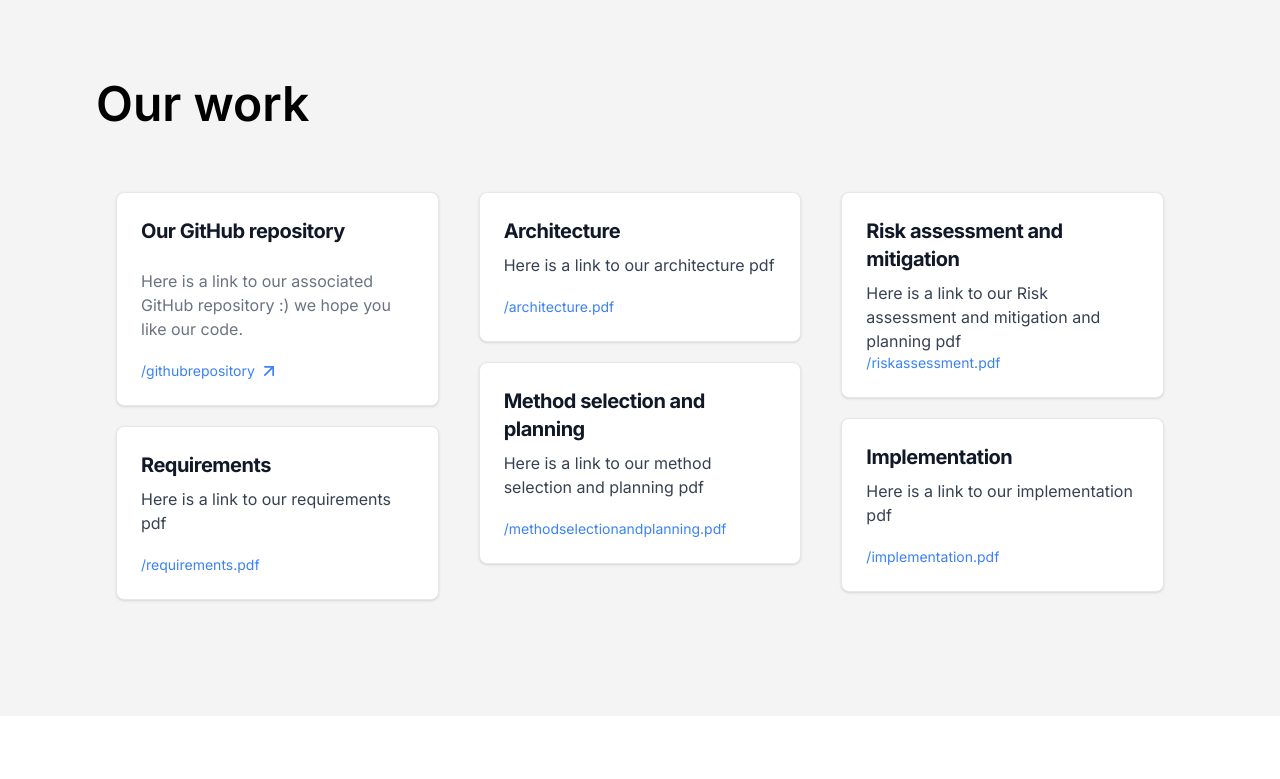
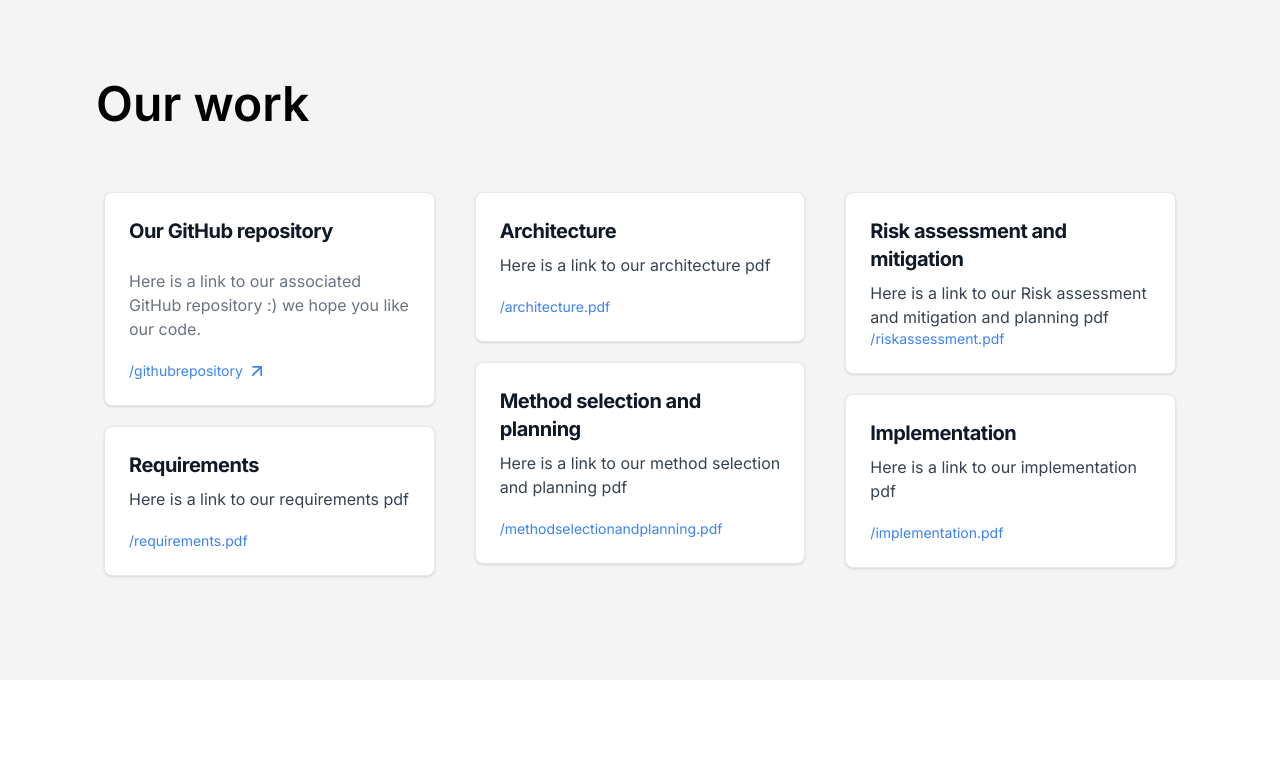
Before and after one commit to charliepiper/charliepiper.github.io, a Next.js app: page / in a window 1280 px wide. Shown: the part 720-1499 px from the top of the page. Built offline with nearby package versions, Linux system fonts and the light colour scheme.

Commit message:
fix: content padding

```diff
--- a/src/components/ContentSection.tsx
+++ b/src/components/ContentSection.tsx
@@ -11,7 +11,7 @@ const HeroSection = () => {
             </h2>
 
             {/* Desktop version */}
-            <div className="p-5 hidden md:flex flex-row gap-10 pt-16">
+            <div className="p-2 hidden md:flex flex-row gap-10 pt-16">
                 <div className="flex flex-col gap-5">
                     <div className="block max-w-sm p-6 bg-white border border-gray-200 rounded-lg shadow hover:bg-gray-100 ">
                     <h5 className="mb-6 text-xl font-bold tracking-tight text-gray-900 ">Our GitHub repository</h5>
@@ -70,7 +70,7 @@ const HeroSection = () => {
             </div>
 
             {/* Phone version  */}
-            <div className="md:hidden p-5 gap-10 pt-16">
+            <div className="md:hidden  gap-10 pt-16">
                 <div className="flex gap-3 pb-6">
                     <div className="block max-w-sm p-6 bg-white border border-gray-200 rounded-lg shadow hover:bg-gray-100 ">
                     <h5 className="mb-6 text-md font-bold tracking-tight text-gray-900 ">Our GitHub repository</h5>
```
